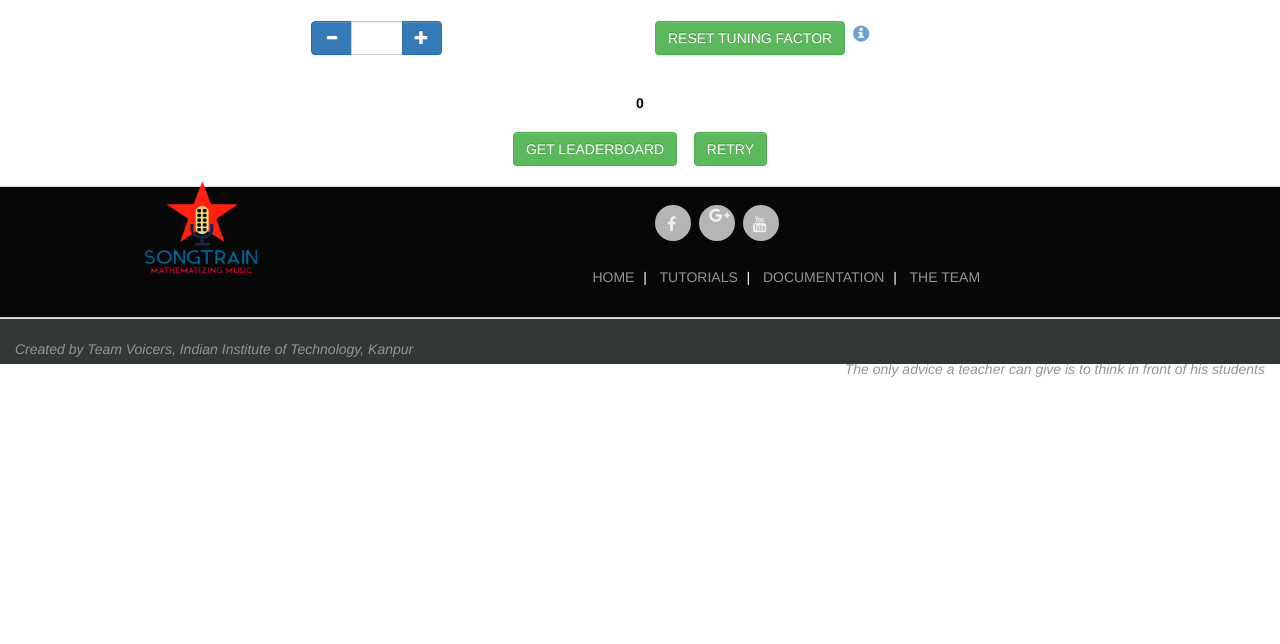
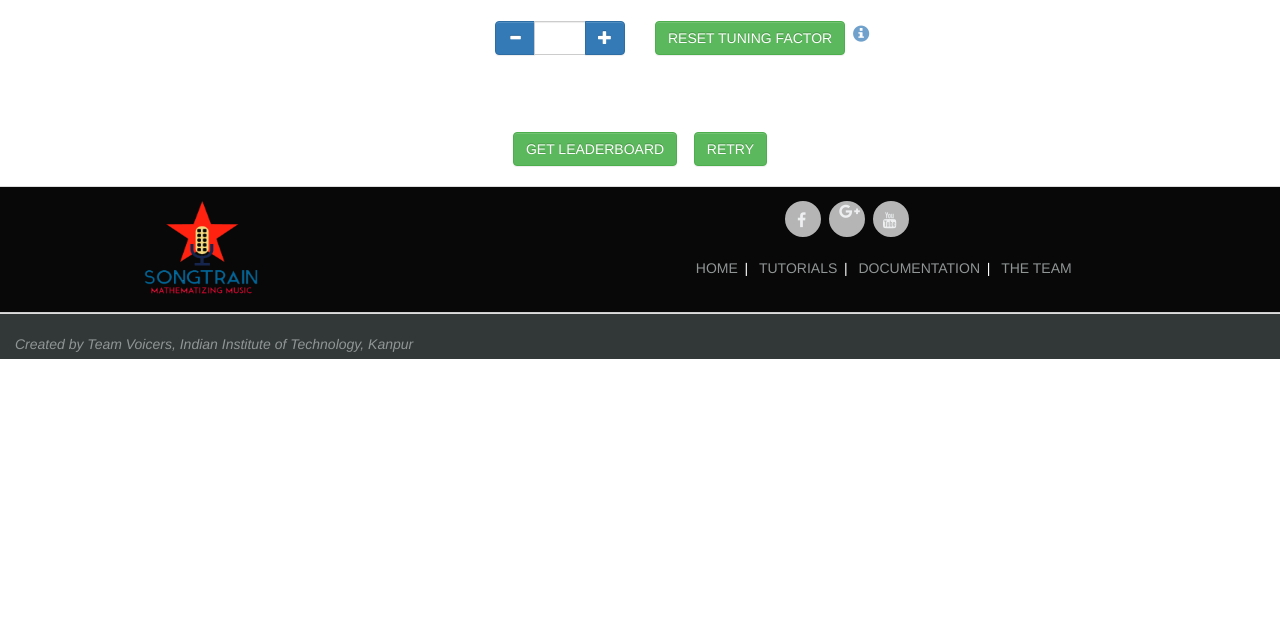
Before and after one commit to raghavaggsss/SongTrain-codefundo-SHOWCASE, a Django app: template core/templates/core/pitch.html in a window 1280 px wide. Shown: the part 51-695 px from the top of the page. Run offline with Django 3.2, Linux system fonts and the light colour scheme; the template is opened without the code that fills it, so the values that code supplies are empty; some libraries are stand-ins or nearby versions.

Commit message:
Countdown implemented and MANY other style changes including changes to home, base, and pitch.

```diff
--- a/Project/templates/base.html
+++ b/Project/templates/base.html
@@ -85,6 +85,7 @@
 			.footer-bottom {
 				padding-top: 1.5%;
 				padding-bottom: 2%;
+				/*margin-bottom: -10%;*/
 				background: #323737;
 				color: #909595;
 				border-top: 1px solid #DDDDDD;
@@ -100,6 +101,7 @@
 				margin-top: 2%;
 				text-align: center;
 				color: white;
+				margin-left: -10d%;
 			}
 
 			.socialicons {
@@ -123,14 +125,10 @@
 			}
 
 			.logosongtrain {
-				margin-top: -10px;
+				margin-top: 10px;
 				height: 100px;
 				width: 120px;
-			}
-
-
-			body {
-				background: black;
+				margin-bottom: -15px;
 			}
 
 		</style>
@@ -203,7 +201,7 @@
 						<img class="logosongtrain" src="/static/core/images/pngforlogo(donotuse).png">
 					</div>
 
-					<div class="col-md-9">
+					<div class="col-md-7 col-md-offset-2">
 						<div class="row">
 							<div class="socialicons  col-md-3 col-md-offset-4 ">
 								<ul class="social center-block list-unstyled">
@@ -246,10 +244,6 @@
 	    	<div class="container pull-left">
 	    		<i>Created by Team Voicers, Indian Institute of Technology, Kanpur</i>
 	    	</div>
-
-	    	<div class="container pull-right">
-	    		<i>The only advice a teacher can give is to think in front of his students</i>
-	    	</div>
 	   	</div>
 
 	</body>
--- a/core/templates/core/pitch.html
+++ b/core/templates/core/pitch.html
@@ -6,9 +6,6 @@
 {% block content1 %}
 <style>
 
-body {
-	background: #000000;
-}
 
 #explanation {
 	font-family: explanation;
@@ -77,7 +74,7 @@ body {
 	margin-top: 3%;
 }
 
-.rmsupanddown {
+.rmsandupdown {
 	text-align: right;
 }
 
@@ -94,22 +91,26 @@ $d: 250;
 $w: 20;
 $t: 5;
 
+/*html, body { height: 100%; }
+*/
+
+
+
 .center {
     position: absolute;
     top: 50%;
     left: 50%;
-    margin-top: -($d / 2)+px;
-    margin-left: -($d / 2)+px;
+    padding-left: 40%;
 }
 
 /* -- CIRCLE -- */
 
 .circle {
-    width: $d+px;
-    height: $d+px;
+    width: 100px;
+    height: 100px;
     position: relative;
     border-radius: 999px;
-    box-shadow: inset 0 0 0 $w+px rgba(0,0,0,0.5);
+    box-shadow: inset 0 0 0 20px rgba(0,0,0,0.1); /*background color of annular ring*/
 }
 
 .l-half, .r-half {
@@ -118,22 +119,21 @@ $t: 5;
     height: 100%;
     overflow: hidden;
 
-    &:before {
+
+}
+
+.l-half:before {
   content: "";
         display: block;
         width: 100%;
         height: 100%;
+
         box-sizing: border-box;
-        border: $w+px solid #fff;
-        -webkit-animation-duration: $t+s;
+        border: 20px solid #000; /*color on annular ring for left half*/
+        -webkit-animation-duration: 5s;
         -webkit-animation-iteration-count: 1;
         -webkit-animation-timing-function: linear;
         -webkit-animation-fill-mode: forwards;
-    }
-
-}
-
-.l-half:before {
     border-right: none;
     border-top-left-radius: 999px;
     border-bottom-left-radius: 999px;
@@ -142,6 +142,17 @@ $t: 5;
 }
 
 .r-half:before {
+  content: "";
+        display: block;
+        width: 100%;
+        height: 100%;
+        box-sizing: border-box;
+        border: 20px solid #000;
+
+        -webkit-animation-duration: 5s;
+        -webkit-animation-iteration-count: 1;
+        -webkit-animation-timing-function: linear;
+        -webkit-animation-fill-mode: forwards;
     border-left: none;
     border-top-right-radius: 999px;
     border-bottom-right-radius: 999px;
@@ -154,17 +165,22 @@ $t: 5;
 .count {
     position: absolute;
     width: 100%;
-    line-height: $d+px;
+    line-height: 100px;
     text-align: center;
     font-weight: 800;
-    font-size: (($d - ($w * 2)) / 2)+px;
+    font-size: 30px;
     font-family: Helvetica;
     color: #000;
     z-index: 2;
-    -webkit-animation: fadeout .5s ($t + 1)+s 1 linear;
+    -webkit-animation: fadeout .1s 5.5s 1 linear;
     -webkit-animation-fill-mode: forwards;
 }
-/* countdown end */
+
+.containercountdown {
+	padding-top: 7%;
+	padding-bottom: 8%;
+	/*-webkit-animation: fadeout .1s 5.5s 1 linear;*/
+}
 </style>
     <link rel="stylesheet" href="https://maxcdn.bootstrapcdn.com/bootstrap/3.3.7/css/bootstrap.min.css">
     <script src="https://ajax.googleapis.com/ajax/libs/jquery/1.12.4/jquery.min.js"></script>
@@ -280,16 +296,22 @@ var rms_valuey=0;
 	</form>
 </div>
 
-
-<!--{% if rmsValue %}-->
-	<!--<div id="ifrmsset">-->
-		<!--You have set the rms value <span id="rmsValue"><b>{{rmsValue}}</b></span>-->
-	<!--</div>-->
-<!--{% endif %}-->
+<script type="text/javascript" src="http://code.jquery.com/jquery-latest.js"></script>
+    <script type="text/javascript">
+      $(document).ready( function() {
+        $('.containercountdown').delay(5000).fadeOut();
+      });
+    </script>
+<div class="container containercountdown">
+	<div class="row">
+		<div class="col-md-offset-5 col-md-2">
 			<div class="circle center">
 			    <div class="count">5</div>
 			    <div class="l-half"></div>
 			    <div class="r-half"></div>
+			</div>
+		</div>
+	</div>
 </div>
 
 	<style type="text/css">
@@ -307,7 +329,7 @@ var rms_valuey=0;
 
 	    @-webkit-keyframes fadeout {
 	        0% { opacity: 1; }
-	        100% { opacity: 0.5; }
+	        100% { opacity: 0; }
 	    }
 	</style>
 
@@ -320,6 +342,14 @@ var rms_valuey=0;
 });
 </script>
 
+
+
+
+<!--{% if rmsValue %}-->
+	<!--<div id="ifrmsset">-->
+		<!--You have set the rms value <span id="rmsValue"><b>{{rmsValue}}</b></span>-->
+	<!--</div>-->
+<!--{% endif %}-->
 
 <div class="container">
 	<div class="row">
```
Also changed, not shown: core/templates/core/home.html (+0 -13 lines). Lines whose indentation alone changed are shown as unchanged.
